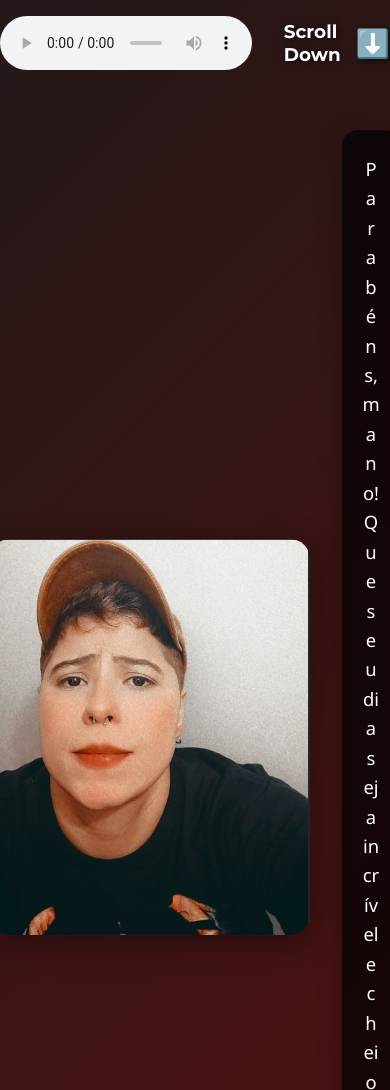
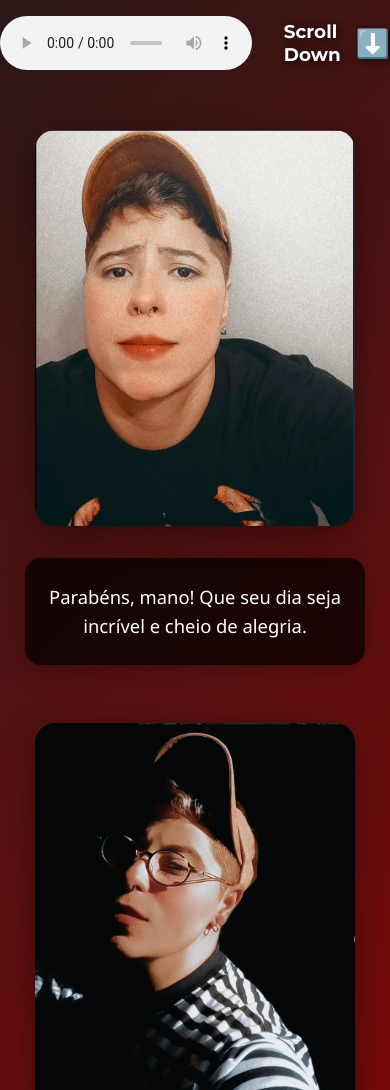
Before and after one commit to jhony-jhon/happy-bday-bro, a website built with Vite: page index.html in a window 390 px wide. Shown: the part 351-1441 px from the top of the page. Built offline with nearby package versions, Linux system fonts and the light colour scheme.

Commit message:
mais responsive plus-plus

```diff
--- a/public/style.css
+++ b/public/style.css
@@ -18,7 +18,7 @@
   .item-galeria {
     width: 100vw;
     max-width: 100vw;
-    flex-direction: column;
+    flex-direction: column !important;
     gap: 16px;
     padding: 0;
     align-items: center;
```
